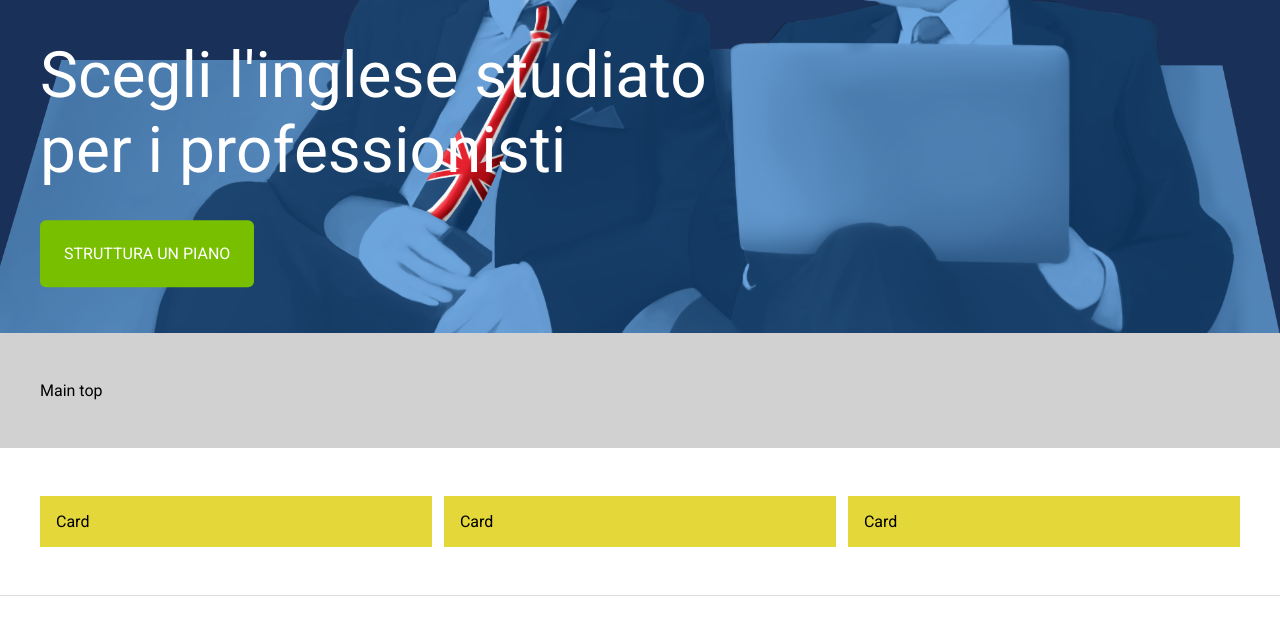
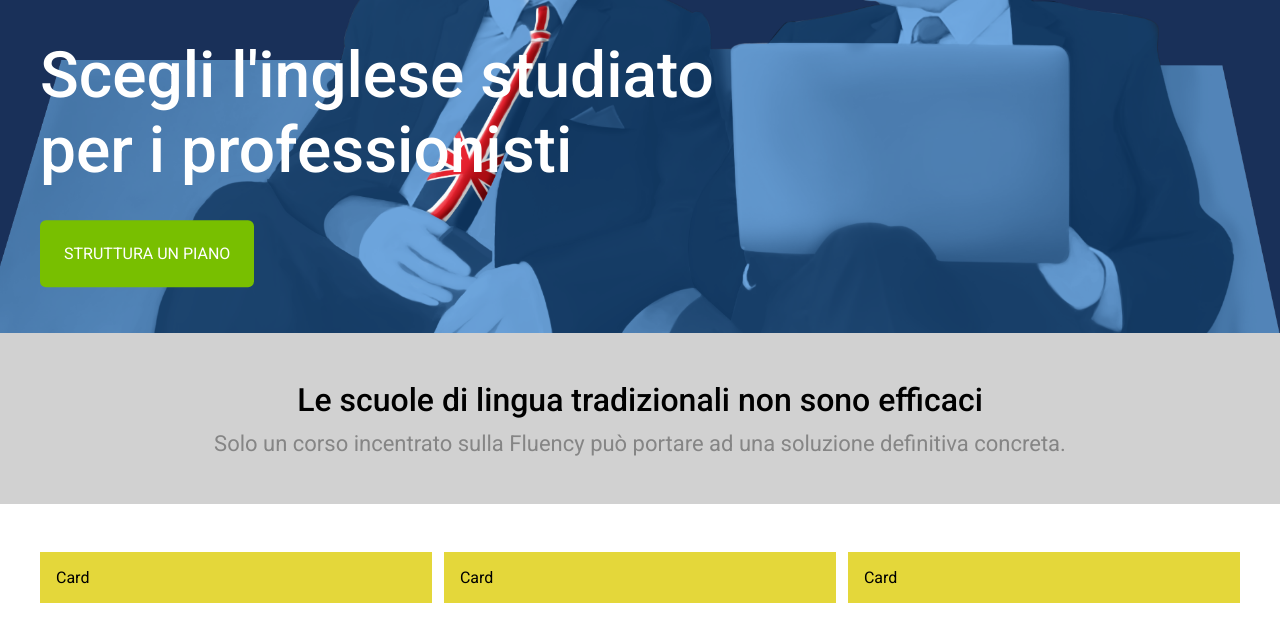
Before and after one commit to lorenzofranzone/html-css-fluentify, a plain HTML site: page index.html in a window 1280 px wide. Shown: the part 107-748 px from the top of the page. Drawn offline with Linux system fonts and the light colour scheme.

Commit message:
Main Top
Style main top

```diff
--- a/css/style.css
+++ b/css/style.css
@@ -31,6 +31,11 @@ body {
   border-radius: 6px;
   text-transform: uppercase;
   display: inline-block;
+  color: #fff;
+}
+
+h1, h2, h3, h4, h5, h6 {
+  font-weight: 500;
 }
 
 /*//////////////////////////////////////////////////
@@ -69,7 +74,6 @@ header .container {
 .header-bottom h1 {
   width: 60%;
   font-size: 64px;
-  font-weight: 400;
   margin-bottom: 32px;
 }
 
@@ -144,6 +148,17 @@ main {
 
 .main-top {
   background: #d1d1d1;
+  text-align: center;
+}
+
+.main-top h2 {
+  font-size: 32px;
+  margin-bottom: 12px;
+}
+
+.main-top p {
+  font-size: 22px;
+  color: #858585;
 }
 
 .main-center {
--- a/index.html
+++ b/index.html
@@ -5,7 +5,7 @@
   <meta name="viewport" content="width=device-width, initial-scale=1.0">
   <meta http-equiv="X-UA-Compatible" content="ie=edge">
   <title>Lorenzo Franzone - Fluentify</title>
-  <link href="https://fonts.googleapis.com/css?family=Roboto:400,700&display=swap" rel="stylesheet">
+  <link href="https://fonts.googleapis.com/css?family=Roboto:400,500,700&display=swap" rel="stylesheet">
   <link rel="stylesheet" href="https://cdnjs.cloudflare.com/ajax/libs/font-awesome/5.11.2/css/all.css">
   <link rel="stylesheet" href="css/style.css">
 </head>
@@ -39,7 +39,7 @@
       </div>
       <div class="header-bottom">
         <h1>Scegli l'inglese studiato per i professionisti</h1>
-        <div class="btn-green">struttura un piano</div>
+        <a href="#"><span class="btn-green">Struttura un piano</span></a>
       </div>
     </div>
   </header>
@@ -53,7 +53,8 @@
   <main>
     <div class="main-top">
       <div class="container">
-        Main top
+        <h2>Le scuole di lingua tradizionali non sono efficaci</h2>
+        <p>Solo un corso incentrato sulla Fluency può portare ad una soluzione definitiva concreta.</p>
       </div>
     </div>
     <div class="main-center">
```
